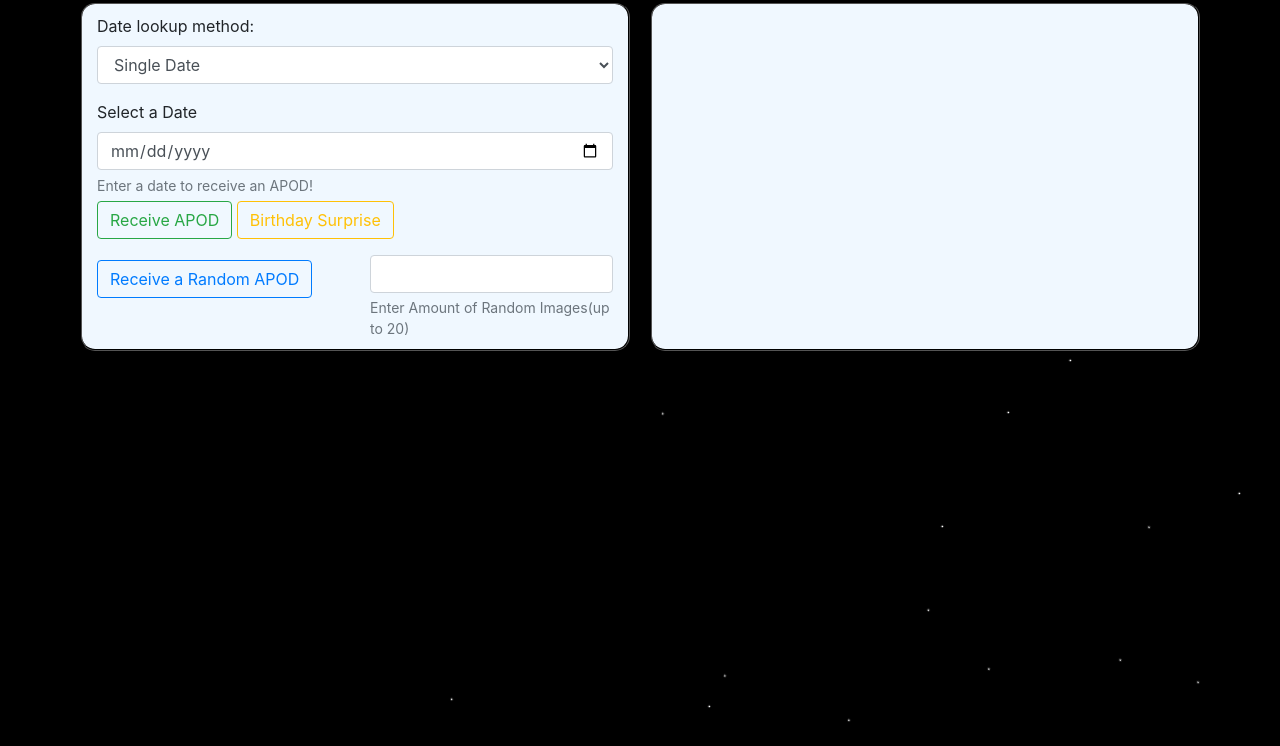
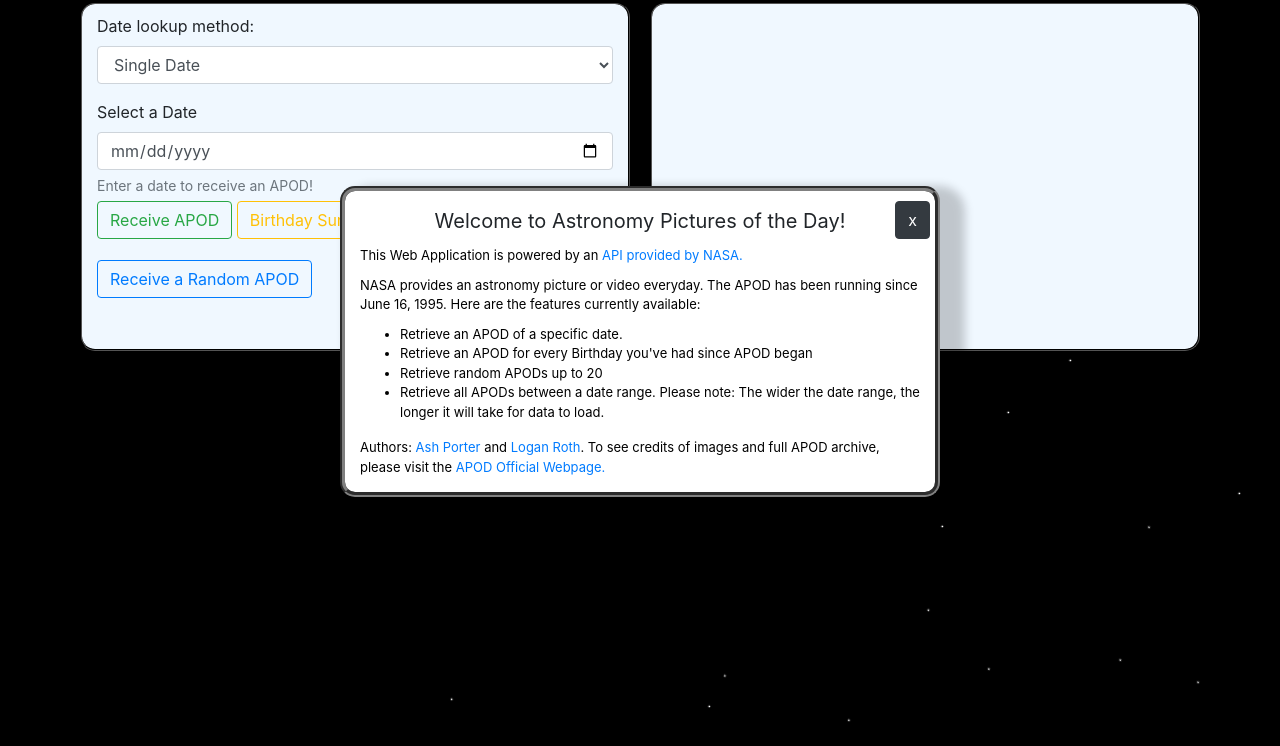
Before and after one commit to Lo-GR/apodNASA, a website built with webpack: page src/index.html in a window 1280 px wide. Shown: the part 54-800 px from the top of the page. Built offline with nearby package versions, Linux system fonts and the light colour scheme.

Commit message:
add more styling and welcome pop up window
Co-authored-by: Ash Porter <porter.ashley13@gmail.com>

```diff
--- a/src/css/styles.css
+++ b/src/css/styles.css
@@ -6,11 +6,20 @@
   width:100%;
   margin:0;
 }
+html {
+  background-repeat: no-repeat;
+  background-attachment: fixed;
+}
 body, .multiSearch, #containVid, #containImg, #resultImg, #resultVid{
   display: none;
 }
 body {
   background-image: url("../../img/bg.png");
+  background-repeat: no-repeat;
+  background-attachment: fixed;
+}
+h2 {
+  color:white;
 }
 .images {
   border: 2px solid black;
@@ -61,3 +70,36 @@
 .btn{
   margin-top: 5px;
 }
+
+.popup {
+  font-size: 20px;
+  background-color: white;
+  padding: 15px;
+  position: absolute;
+  width: 600px;
+  top: 30%;
+  left: 50%;
+  margin-left: -300px;
+  border: 5px groove gray;
+  border-radius: 15px;
+  box-shadow: 15px 10px 10px 10px rgba(0, 0, 0, 0.2);
+  display: none;
+
+}
+.popup-header{
+  text-align: center;
+}
+.popup-text {
+  margin-top: 10px;
+  font-size: small;
+}
+
+.popup-text {
+  color: black;
+}
+
+#popup-button {
+  position: absolute;
+  top: 5px;
+  right: 5px;
+}
--- a/src/index.html
+++ b/src/index.html
@@ -51,7 +51,7 @@
             <button type="button" class="btn btn-outline-primary" id="randomButton">Receive a Random APOD</button>
           </div>
           <div class="col-sm">
-            <input type="number" class="form-control" id="randomAmount" min="1" max="20">
+            <input type="number" class="form-control" id="randomAmount" value="1" min="1" max="20">
             <small id="ranHelp" class="form-text text-muted">Enter Amount of Random Images(up to 20) </small>
           </div>
         </div>
@@ -73,6 +73,27 @@
       <div id="resultVid">
       </div>
     </div>
+    <div class="popup">
+      <div class="popup-header">
+        Welcome to Astronomy Pictures of the Day!
+      </div>
+      <div class="popup-text">
+        This Web Application is powered by an <a href="https://api.nasa.gov/index.html" target="_blank">API provided by NASA.</a>
+      </div>
+      <div class="popup-text">
+        NASA provides an astronomy picture or video everyday. The APOD has been running since June 16, 1995. Here are the features currently available:
+      </div>
+      <ul class="popup-text">
+        <li>Retrieve an APOD of a specific date.</li>
+        <li>Retrieve an APOD for every Birthday you've had since APOD began</li>
+        <li>Retrieve random APODs up to 20</li>
+        <li>Retrieve all APODs between a date range. Please note: The wider the date range, the longer it will take for data to load.</li>
+      </ul>
+      <div class="popup-text">
+        Authors: <a href="https://github.com/KirbyPaint" target="_blank">Ash Porter</a> and <a href="https://github.com/Lo-GR" target="_blank">Logan Roth</a>. To see credits of images and full APOD archive, please visit the <a href="https://apod.nasa.gov/apod/astropix.html" target="_blank">APOD Official Webpage.</a>
+      </div>
+      <button type="button" class="btn btn-dark" id="popup-button">x</button>
+    </div>
   </div>
 </body>
 
--- a/src/main.js
+++ b/src/main.js
@@ -19,6 +19,11 @@
 
 $(document).ready(function(){
   $("body").show();
+  $(".popup").show();
+
+  $("button#popup-button").click(function() {
+    $(".popup").slideUp();
+  });
 
   $("#singleOp").click(function(){
     $(".multiSearch").hide();
```
